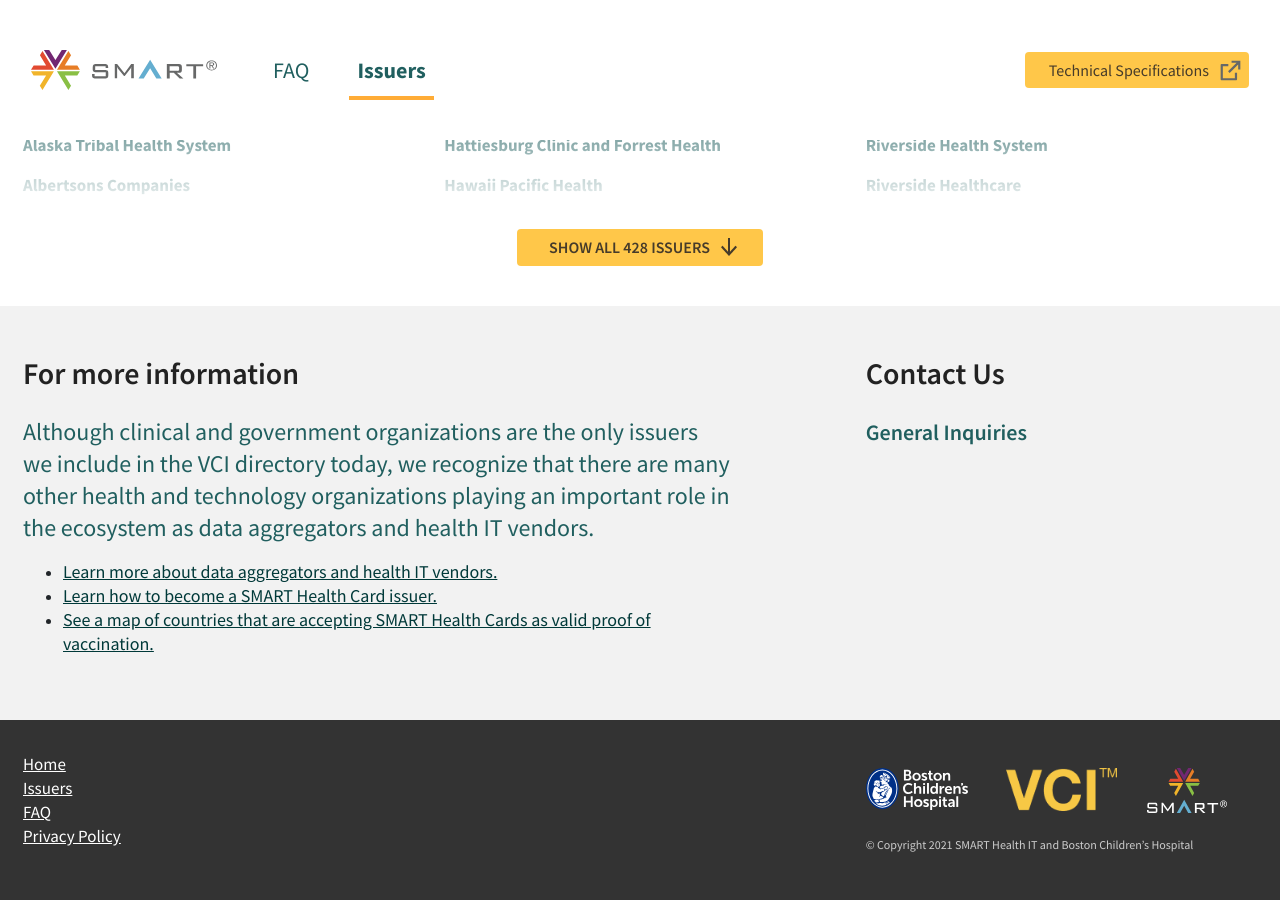
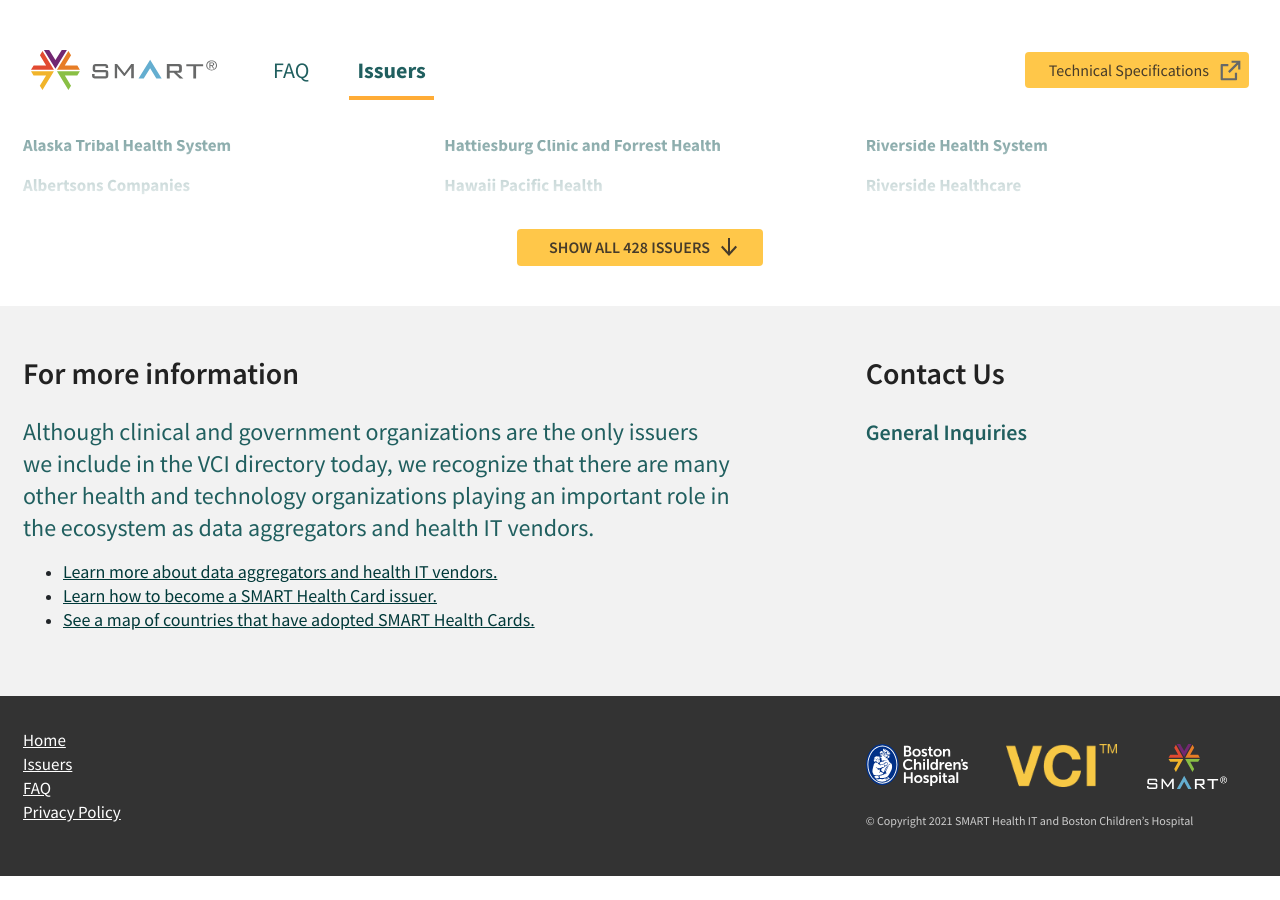
Before and after one commit to smart-health-cards/staging, a Jekyll site: the page built from en/issuers.html, in a window 1280 px wide and 900 px high, scrolled down 2077 px. Built offline with Jekyll 4.4.1, drawn with Linux system fonts in a browser that asks for light colours; after the commit the page ends 2953 px from its top, so only the background shows below that.

Commit message:
Update "for more info" last link copy

```diff
--- a/en/issuers.html
+++ b/en/issuers.html
@@ -252,7 +252,7 @@
             <ul>
               <li><a href="/en/faq.html#What-are-data-aggregators-and-health-IT-vendors-and-what-role-do-they-play-in-vaccination-verification-with-SMART-Health-Cards">Learn more about data aggregators and health IT vendors.</a></li>
               <li><a href="https://vci.org/issuers" target="_blank">Learn how to become a SMART Health Card issuer.</a></li>
-              <li><a href="https://vci.org" target="_blank">See a map of countries that are accepting SMART Health Cards as valid proof of vaccination.</a></li>
+              <li><a href="https://vci.org" target="_blank">See a map of countries that have adopted SMART Health Cards.</a></li>
             </ul>
           </div>
         </div> <!-- / .row -->
```
